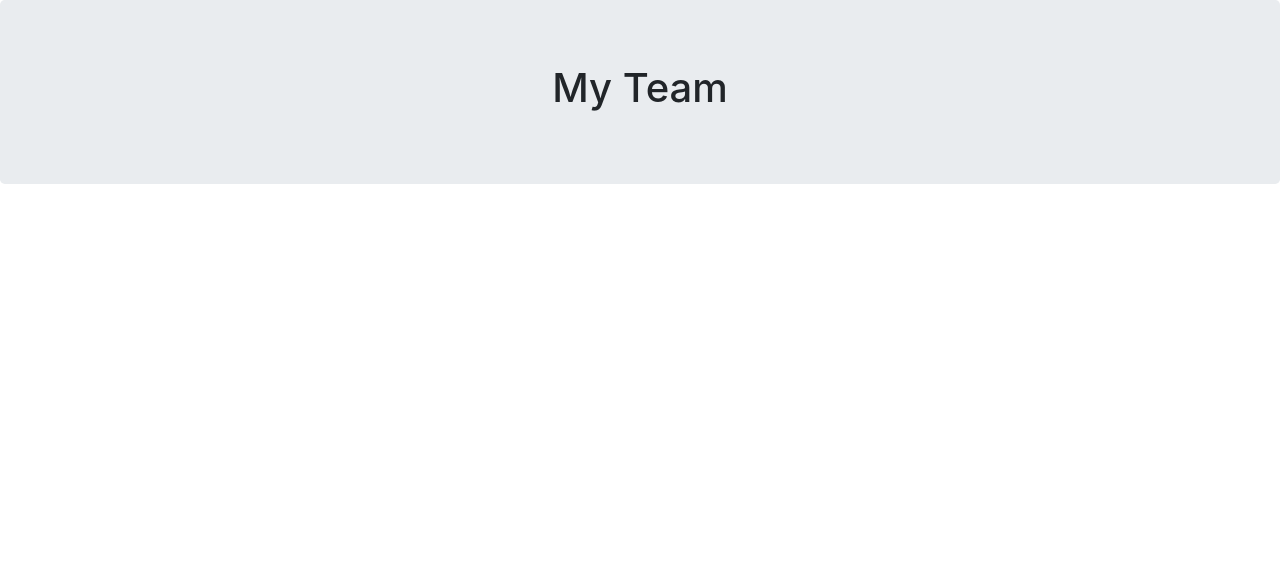
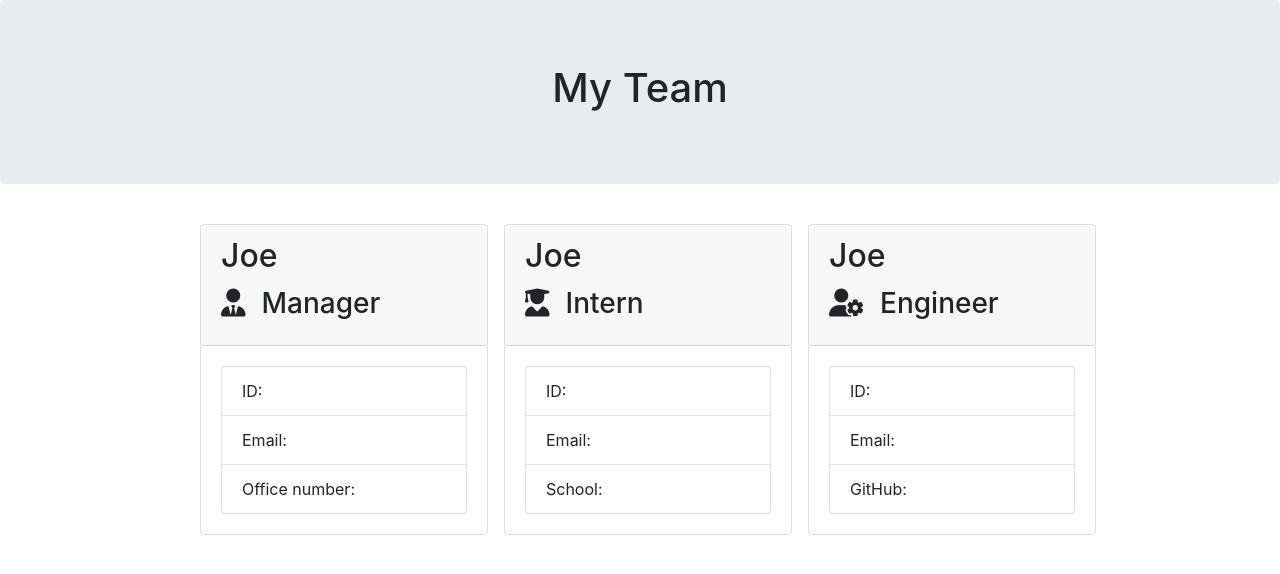
Before and after one commit to Joelynn94/team-template-engine, a plain HTML site: page templates/main.html in a window 1280 px wide. Drawn offline with nearby package versions, Linux system fonts and the light colour scheme.

Commit message:
added styles and changed html templates

```diff
--- a/templates/main.html
+++ b/templates/main.html
@@ -7,6 +7,20 @@
     <script src="https://kit.fontawesome.com/ea0ff230eb.js" crossorigin="anonymous"></script>
     <link rel="stylesheet" href="https://stackpath.bootstrapcdn.com/bootstrap/4.4.1/css/bootstrap.min.css" integrity="sha384-Vkoo8x4CGsO3+Hhxv8T/Q5PaXtkKtu6ug5TOeNV6gBiFeWPGFN9MuhOf23Q9Ifjh" crossorigin="anonymous">
     <title>Template Engine</title>
+
+    <style>
+
+        .card {
+            min-width: 7rem;
+        }
+
+        @media screen and (min-width: 920px) {
+            .card {
+                min-width: 18rem;
+            }
+        }
+
+    </style>
 </head>
 <body>
 
@@ -19,7 +33,50 @@
     </div>
     <div class="container">
         <div class="row">
-            <div class="team-area col-12 d-flex justify-content-center">
+            <div class="team-area col-12 d-flex justify-content-center mt-4">
+
+                <div class="card employee-card ml-3">
+                    <div class="card-header">
+                        <h2 class="card-title">Joe</h2>
+                        <h3 class="card-title"><i class="fas fa-user-tie mr-3"></i>Manager</h3>
+                    </div>
+                    <div class="card-body">
+                        <ul class="list-group">
+                            <li class="list-group-item">ID: </li>
+                            <li class="list-group-item">Email: <a href="mailto:"></a></li>
+                            <li class="list-group-item">Office number: </li>
+                        </ul>
+                    </div>
+                </div>
+
+                <div class="card employee-card ml-3">
+                    <div class="card-header">
+                        <h2 class="card-title">Joe</h2>
+                        <h3 class="card-title"><i class="fas fa-user-graduate mr-3"></i>Intern</h3>
+                    </div>
+                    <div class="card-body">
+                        <ul class="list-group">
+                            <li class="list-group-item">ID: </li>
+                            <li class="list-group-item">Email: <a href="mailto:"></a></li>
+                            <li class="list-group-item">School: </li>
+                        </ul>
+                    </div>
+                </div>
+
+                <div class="card employee-card ml-3">
+                    <div class="card-header">
+                        <h2 class="card-title">Joe</h2>
+                        <h3 class="card-title"><i class="fas fa-user-cog mr-3"></i>Engineer</h3>
+                    </div>
+                    <div class="card-body">
+                        <ul class="list-group">
+                            <li class="list-group-item">ID: </li>
+                            <li class="list-group-item">Email: <a href="mailto:"></a></li>
+                            <li class="list-group-item">GitHub: <a href="https://github.com/" target="_blank"></a></li>
+                        </ul>
+                    </div>
+                </div>
+
             </div>
         </div>
     </div>
```
Also changed, not shown: templates/engineer.html (+1 -1 lines), templates/intern.html (+1 -1 lines), templates/manager.html (+1 -1 lines).
